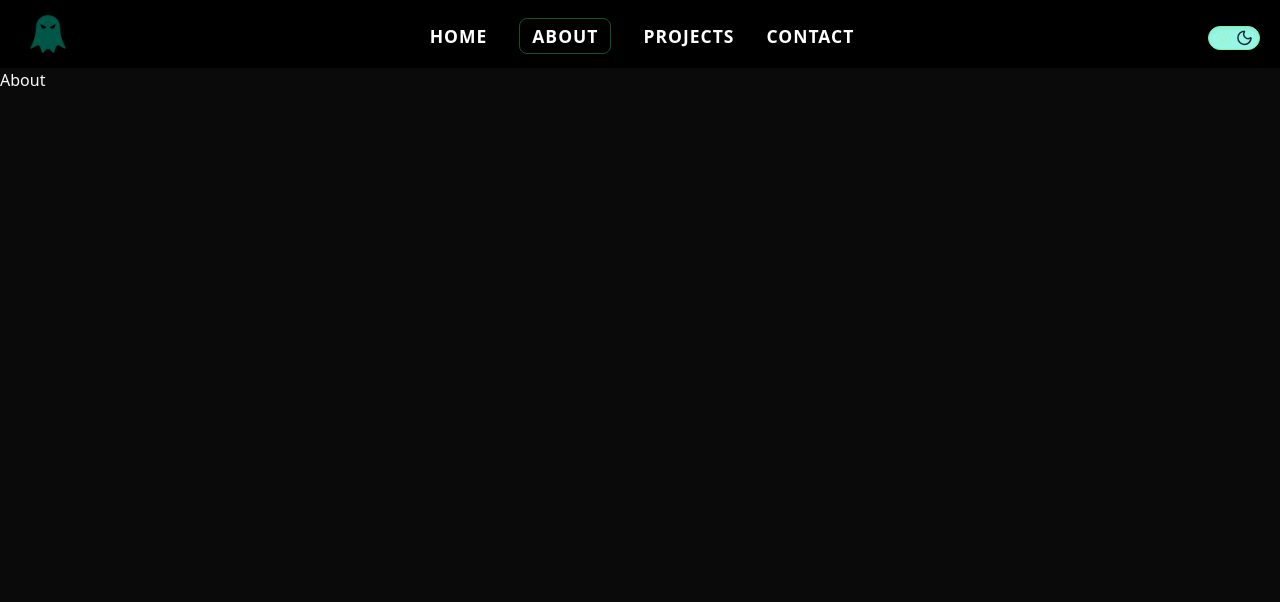
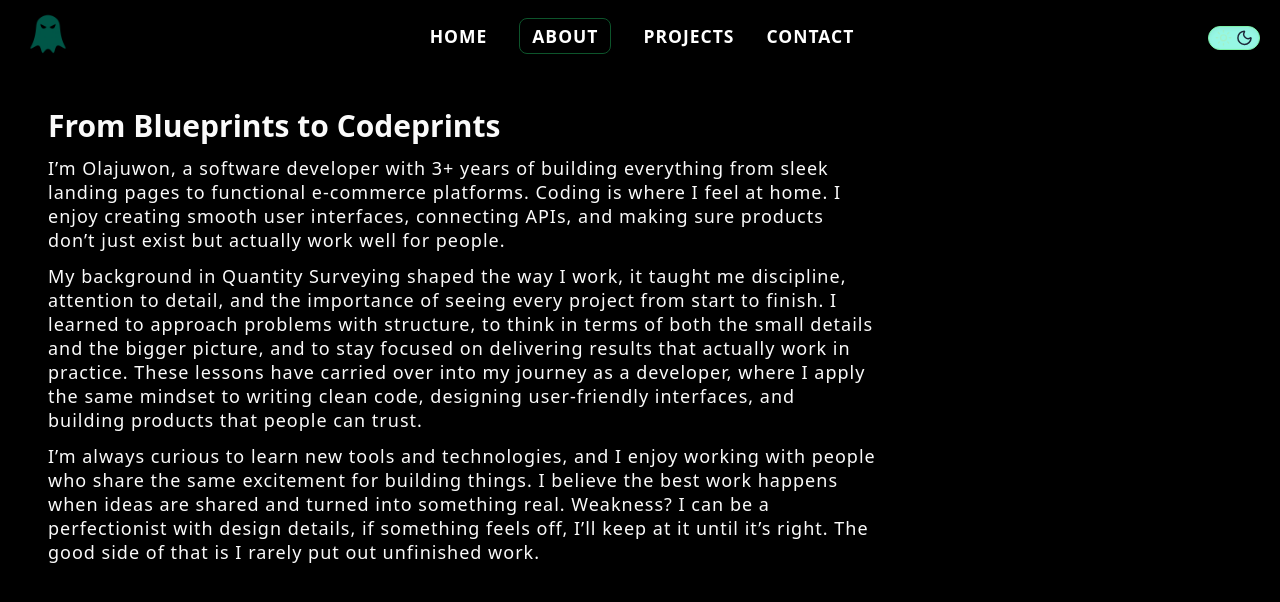
Before and after one commit to OlajuwonX/PhantomDev, a React (Vite) app: page /about in a window 1280 px wide. Shown: the top 602 px of the page. Built offline with nearby package versions, Linux system fonts and the light colour scheme.

Commit message:
about completed

```diff
--- a/package.json
+++ b/package.json
@@ -41,6 +41,7 @@
     "eslint-plugin-react-hooks": "^5.2.0",
     "eslint-plugin-react-refresh": "^0.4.20",
     "globals": "^16.3.0",
+    "react-intersection-observer": "^9.16.0",
     "tw-animate-css": "^1.3.8",
     "typescript": "~5.8.3",
     "typescript-eslint": "^8.39.1",
--- a/src/App.css
+++ b/src/App.css
@@ -43,7 +43,7 @@
 
 :root {
   --radius: 0.625rem;
-  --background: oklch(1 0 0);
+  --background: white;
   --foreground: oklch(0.145 0 0);
   --card: oklch(1 0 0);
   --card-foreground: oklch(0.145 0 0);
@@ -77,7 +77,7 @@
 }
 
 .dark {
-  --background: oklch(0.145 0 0);
+  --background: black;
   --foreground: oklch(0.985 0 0);
   --card: oklch(0.205 0 0);
   --card-foreground: oklch(0.985 0 0);
--- a/src/App.tsx
+++ b/src/App.tsx
@@ -5,6 +5,7 @@ import Nav from "./components/nav";
 import About from "./Pages/about";
 import Contact from "./Pages/contact";
 import Projects from "./Pages/projects";
+import Footer from "./components/footer";
 
 const App = () => {
     return (
@@ -16,6 +17,7 @@ const App = () => {
                 <Route path="/project" element={<Projects />} />
                 <Route path="/contact" element={<Contact />} />
             </Routes>
+            <Footer />
         </div>
     )
 }
--- a/src/Pages/about.tsx
+++ b/src/Pages/about.tsx
@@ -1,7 +1,19 @@
+import {AboutData} from "../data/data";
+import ScrollReveal from "../components/ui/scrollreveal";
 
 const About = () => {
     return (
-        <div>About</div>
+        <div className="py-5 px-4 lg:px-12 lg:py-10">
+            <p className="text-2xl md:text-3xl lg:text-3xl font-bold pb-3">From Blueprints to Codeprints</p>
+            {AboutData.map(({id, details}) => (
+                <ScrollReveal delay={0.1 * id + 1}>
+                    <p key={id}
+                       className="text-xl lg:text-[18px] tracking-[1px] pb-3 leading-6 md: w-[70%] lg:w-[70%]">
+                        {details}
+                    </p>
+                </ScrollReveal>
+            ))}
+        </div>
     )
 }
 export default About
--- a/src/Pages/home.tsx
+++ b/src/Pages/home.tsx
@@ -2,14 +2,23 @@ import Hero from '../components/hero'
 import TechStack from "../components/tech.stack";
 import FAQ from "../components/FAQ";
 import Testimonials from '../components/testimonials';
+import ScrollReveal from "../components/ui/scrollreveal";
 
 const Home = () => {
     return (
         <div>
+
             <Hero />
-            <TechStack />
-            <FAQ />
-            <Testimonials />
+            <ScrollReveal delay={0.1}>
+                <TechStack />
+            </ScrollReveal>
+            <ScrollReveal delay={0.2}>
+                <FAQ />
+            </ScrollReveal>
+            <ScrollReveal delay={0.3}>
+                <Testimonials />
+            </ScrollReveal>
+
         </div>
     )
 }
--- a/src/components/FAQ.tsx
+++ b/src/components/FAQ.tsx
@@ -4,7 +4,7 @@ import {ServicesData} from "../data/data";
 const Faq = () => {
     return (
         <div id="my-services"
-             className="py-7 px-5 lg:py-9 lg:px-12 bg-white dark:bg-black"
+             className="py-8 px-5 lg:py-10 lg:px-12 bg-white dark:bg-black"
         >
             <p className="text-2xl lg:text-3xl font-semibold md:font-bold lg:font-bold">My Services</p>
             <Accordion
--- /dev/null
+++ b/src/components/footer.tsx
@@ -0,0 +1,9 @@
+
+const Footer = () => {
+    return (
+        <div>
+
+        </div>
+    )
+}
+export default Footer
--- a/src/components/ui/accordion.tsx
+++ b/src/components/ui/accordion.tsx
@@ -36,7 +36,7 @@ function AccordionTrigger({
                 className={cn(
                     "border-b-green-800 focus-visible:ring/50 flex flex-1 items-start" +
                     " justify-between" +
-                    " gap-4 rounded-md py-4 text-left text-sm font-medium transition-all outline-none" +
+                    " gap-4 rounded-md py-4 pl-2 text-left text-sm font-medium transition-all outline-none" +
                     " hover:scale-[1.01] cursor-pointer" +
                     " focus-visible:ring-[3px] disabled:pointer-events-none disabled:opacity-50 [&[data-state=open]>svg]:rotate-180",
                     className
--- a/src/components/ui/infinite.card.tsx
+++ b/src/components/ui/infinite.card.tsx
@@ -5,7 +5,7 @@ import {useEffect, useState, useCallback, useRef} from "react";
 export const InfiniteMovingCards = ({
                                         items,
                                         direction = "left",
-                                        speed = "fast",
+                                        speed = "slow",
                                         pauseOnHover = true,
                                         className,
                                     }: {
--- /dev/null
+++ b/src/components/ui/scrollreveal.tsx
@@ -0,0 +1,45 @@
+import { type ReactNode, useEffect } from "react";
+import { motion as Motion, useAnimation } from "framer-motion";
+import { useInView } from "react-intersection-observer";
+
+type ScrollRevealProps = {
+    children: ReactNode;
+    delay?: number;
+};
+
+const ScrollReveal = ({ children, delay = 0.1 }: ScrollRevealProps) => {
+    const controls = useAnimation();
+    const [ref, inView] = useInView({ triggerOnce: true, threshold: 0.15 });
+
+    useEffect(() => {
+        if (inView) {
+            controls.start("visible");
+        }
+    }, [controls, inView]);
+
+    const variants = {
+        hidden: { opacity: 0, y: 60 },
+        visible: {
+            opacity: 1,
+            y: 0,
+            transition: {
+                duration: 0.7,
+                delay,
+                ease: "easeOut" as const,
+            },
+        },
+    };
+
+    return (
+        <Motion.div
+            ref={ref}
+            initial="hidden"
+            animate={controls}
+            variants={variants}
+        >
+            {children}
+        </Motion.div>
+    );
+};
+
+export default ScrollReveal;
--- a/src/data/data.ts
+++ b/src/data/data.ts
@@ -105,3 +105,18 @@ export const testimonials = [
         title: "Backend Developer at CoreStack Systems",
     }
 ];
+
+export const AboutData = [
+    {id: 1,
+    details: "I’m Olajuwon, a software developer with 3+ years of building everything from sleek landing pages to" +
+        " functional e-commerce platforms. Coding is where I feel at home. I enjoy creating smooth user interfaces, connecting APIs, and making sure products don’t just exist but actually work well for people."
+    },
+    {id: 2,
+        details: "My background in Quantity Surveying shaped the way I work, it taught me discipline, attention to" +
+            " detail, and the importance of seeing every project from start to finish. I learned to approach problems with structure, to think in terms of both the small details and the bigger picture, and to stay focused on delivering results that actually work in practice. These lessons have carried over into my journey as a developer, where I apply the same mindset to writing clean code, designing user-friendly interfaces, and building products that people can trust."
+    },
+    {id: 3,
+        details: "I’m always curious to learn new tools and technologies, and I enjoy working with people who share" +
+            " the same excitement for building things. I believe the best work happens when ideas are shared and turned into something real. Weakness? I can be a perfectionist with design details, if something feels off, I’ll keep at it until it’s right. The good side of that is I rarely put out unfinished work."
+    },
+]
```
Also changed, not shown: 1 other file (tests, documents, lock files or other folders).
